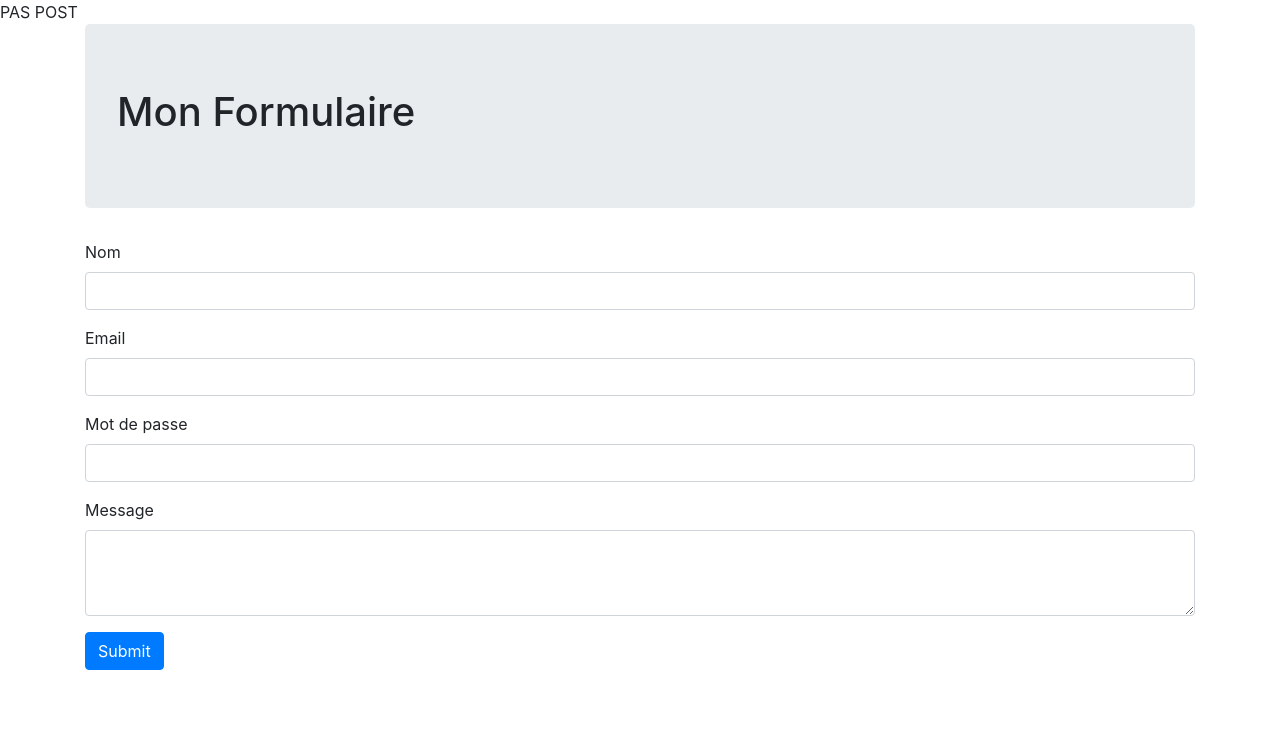
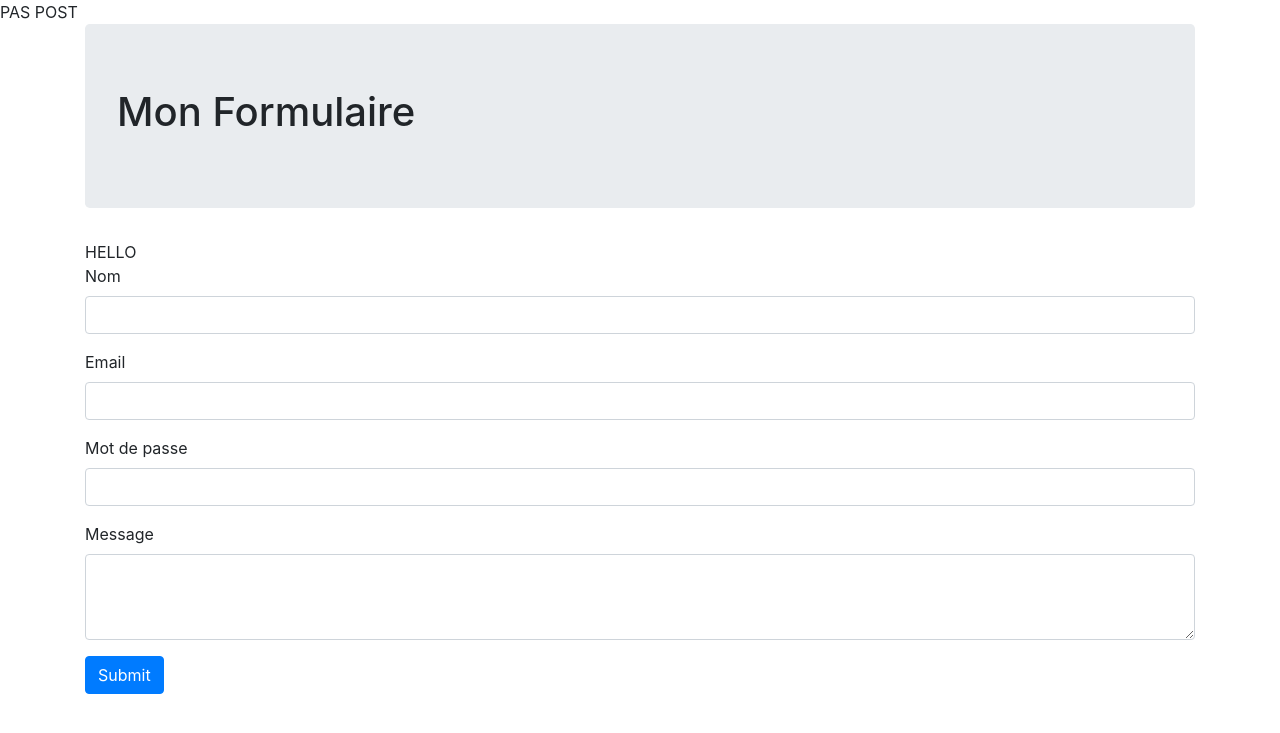
Before and after one commit to skergoat/Hans, a PHP site: page / in a window 1280 px wide. Shown: the top 733 px of the page. Run offline with PHP 8.4, Linux system fonts and the light colour scheme.

Commit message:
tesrt pull

```diff
--- a/index.php
+++ b/index.php
@@ -34,7 +34,7 @@
         <div class="jumbotron">
             <h1>Mon Formulaire</h1>
         </div>
-
+       HELLO
         <form method="post" action="">
             <div class="mb-3">
                 <label for="exampleInputPassword1" class="form-label">Nom</label>
```
